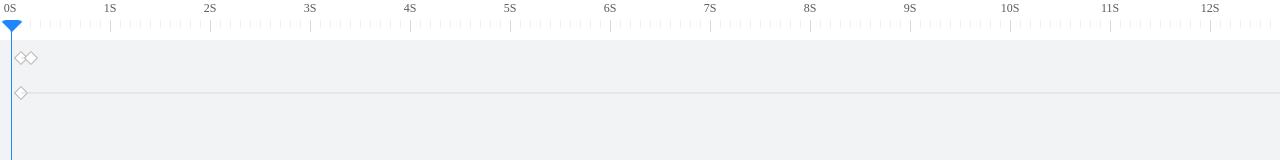
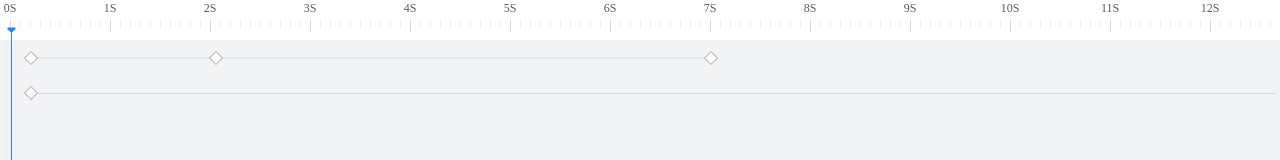
Before and after one commit to rexleimo/timeline-animation-edtior, a React (Vite) app in the folder packages/timeline-control/: page / in a window 1280 px wide. Shown: the top 160 px of the page. Built offline with nearby package versions, Linux system fonts and the light colour scheme.

Commit message:
点和线的的处理

```diff
--- a/packages/timeline-control/src/AnimationTimeline/AnimationMoveLine/AnimationMoveLine.tsx
+++ b/packages/timeline-control/src/AnimationTimeline/AnimationMoveLine/AnimationMoveLine.tsx
@@ -79,10 +79,19 @@ export function AnimationMoveLine(props: AnimationMoveLineParams) {
     timeMapRef.current = timeMap;
   }, [timeMap])
 
+  const prefix = (name?: string) => {
+    return `animation_move_lien${name || ''}`
+  }
 
   return (
-    <div className="animation_move_lien" ref={lineRef} style={{ height: height - 42 - 20 }}>
-      <div className="cap" onMouseDown={onMouseDown}></div>
+    <div className={prefix()} ref={lineRef} style={{ height: height - 42 - 20 }}>
+      <div className="cap" onMouseDown={onMouseDown}>
+        <div className={prefix('_icon')}>
+          <svg viewBox="0 0 2176 1024" version="1.1" xmlns="http://www.w3.org/2000/svg" p-id="9675" width="12" height="12">
+            <path d="M380.928 398.08c-132.736-116.992-49.92-336 126.976-336h1156.48c176.896 0 259.584 218.88 126.976 336L1170.816 945.536a128 128 0 0 1-169.344 0L380.928 398.08z" p-id="9676"></path>
+          </svg>
+        </div>
+      </div>
     </div>
   );
 }
--- a/packages/timeline-control/src/AnimationTimeline/AnimationMoveLine/style.less
+++ b/packages/timeline-control/src/AnimationTimeline/AnimationMoveLine/style.less
@@ -3,20 +3,17 @@
 .animation_move_lien{
   position: absolute;
   height: calc(100%);
-  top: 20px;
+  top: 32px;
   width: 1px;
   background-color:@color_primary;
 
-  ::after{
-    content: ' ';
+  &_icon{
     position: absolute;
     width: 0;
     height: 0;
-    border-top: 12px solid @color_primary;
-    border-right: 12px solid transparent;
-    border-left: 12px solid transparent;
-    border-radius: 50px;
-    transform: translateX(calc(-11px));
+    top: -10px;
+    fill: @color_primary;
+    transform: translateX(-5.5px);
     cursor: pointer;
   }
 
--- a/packages/timeline-control/src/AnimationTimeline/KeyframesRowControl.tsx
+++ b/packages/timeline-control/src/AnimationTimeline/KeyframesRowControl.tsx
@@ -8,6 +8,7 @@ import { useAtomAnimationConfig } from '../jotai';
 import { useAnimationData, ConfigMapKey, ITimeLineConfig } from '../jotai/AnimationData';
 import classNames from 'classnames';
 import { VerifyNamespace } from '../utils/verify';
+import { getOffsetLeft } from './utils/getOffsetLeft';
 
 export function KeyframesRowControl(props: KeyframesRowControlParams) {
   const { keyframesInfo, idx: controlIdx } = props;
@@ -36,20 +37,19 @@ export function KeyframesRowControl(props: KeyframesRowControlParams) {
     document.onmousemove = (e) => {
       const clientX = e.clientX;
       const { resultX: timeLeft, resutTime } = getTargetClientXCeilByLeft(clientX + timeLineScrollLeftRef.current);
-      console.log(timeLeft);
       cur.style.left = `${timeLeft - 5}px`;
       updateValue = resutTime;
+      const keyframesInfo = row[controlIdx as number].keyframesInfo;
+      keyframesInfo[idx].value = updateValue;
+      handeLineWidth(keyframesInfo);
     }
 
     document.onmouseup = (e) => {
       document.onmousemove = null;
       cur.classList.remove('active');
-      console.log(controlIdx, idx);
       row[controlIdx as number].keyframesInfo[idx].value = updateValue;
       setRows(row);
-      console.log(row[controlIdx as number].keyframesInfo);
     }
-
   }
 
   const onMouseDown = useCallback((e: MouseEvent<HTMLDivElement>, idx: number) => {
@@ -71,8 +71,8 @@ export function KeyframesRowControl(props: KeyframesRowControlParams) {
       }
 
       if (valR <= left) {
-        resultX = values[j - 1];
-        resutTime = values[j - 1];
+        resultX = values[j + 1];
+        resutTime = times[j + 1];
         break;
       }
     }
@@ -80,6 +80,7 @@ export function KeyframesRowControl(props: KeyframesRowControlParams) {
   }
 
   function getTargetClientXCeilByTime(val: KeyframesData): number {
+    const timeMap = timeMapRef.current;
     const times = Array.from(timeMap.keys());
     const values = Array.from(timeMap.values());
     let resultX = 0;
@@ -92,7 +93,7 @@ export function KeyframesRowControl(props: KeyframesRowControlParams) {
       }
 
       if (valR <= val.value) {
-        resultX = values[j + 1];
+        resultX = values[j];
         break;
       }
     }
@@ -100,14 +101,17 @@ export function KeyframesRowControl(props: KeyframesRowControlParams) {
     return resultX;
   }
 
-  useEffect(() => {
-
-    if (keyframesInfo.length === 0) return;
+  // 处理线段
+  const handeLineWidth = (arr: KeyframesData[]) => {
+    if (arr.length === 0) return;
+    const timeMap = timeMapRef.current;
+    const timeLineScrollLeft = timeLineScrollLeftRef.current;
 
     const cur = controlRef.current as HTMLDivElement;
     const minPoint = minBy(keyframesInfo, (o) => o.value) as KeyframesData;
     const maxPoint = maxBy(keyframesInfo, (o) => o.value) as KeyframesData;
     let startX = getTargetClientXCeilByTime(minPoint);
+    console.log(startX);
     let endX = getTargetClientXCeilByTime(maxPoint);
     let wdith = 0;
     if (VerifyNamespace.isUndefined(startX) && VerifyNamespace.isUndefined(endX)) {
@@ -122,7 +126,7 @@ export function KeyframesRowControl(props: KeyframesRowControlParams) {
       } else {
         endX = 0;
       }
-      wdith = endX - startX;
+
       if (timeLineScrollLeft === 0 && VerifyNamespace.isNaN(wdith)) {
         wdith = 0;
       }
@@ -130,16 +134,19 @@ export function KeyframesRowControl(props: KeyframesRowControlParams) {
     } else {
       startX = VerifyNamespace.isUndefined(startX) ? 0 : startX;
       endX = VerifyNamespace.isUndefined(endX) ? timeConfig.clientWidth + timeLineScrollLeft + 50 : endX;
-      wdith = endX - startX;
     }
 
+    wdith = endX - startX - 5 * 2;
+
     cur.style.width = `${wdith}px`;
-    cur.style.left = `${startX}px`;
-  }, [zoom, timeMap])
+    cur.style.left = `${startX + 5}px`;
+  }
 
-  useEffect(() => {
+  //点的处理
+  const handleDotPositon = () => {
     const showList: any[] = [];
-    keyframesInfo.forEach((keyframe) => {
+
+    keyframesInfo.forEach((keyframe, idx) => {
 
       let isShow = false;
       let left = -1000;
@@ -150,7 +157,8 @@ export function KeyframesRowControl(props: KeyframesRowControlParams) {
         isShow = false;
       }
       else {
-        left = getTargetClientXCeilByTime(keyframe) - 5;
+        const offsetLeft = getOffsetLeft(idx, keyframesInfo.length - 1);
+        left = getTargetClientXCeilByTime(keyframe) - offsetLeft;
         isShow = true;
       }
 
@@ -160,12 +168,15 @@ export function KeyframesRowControl(props: KeyframesRowControlParams) {
       })
     });
     setLists(showList);
-  }, [timeMap, timeLineScrollLeft])
+  }
+
 
   useEffect(() => {
     timeLineScrollLeftRef.current = timeLineScrollLeft;
     timeMapRef.current = timeMap;
-  }, [timeLineScrollLeft, timeMap]);
+    handeLineWidth(keyframesInfo);
+    handleDotPositon();
+  }, [timeLineScrollLeft, timeMap, zoom]);
 
   return (
 
@@ -175,9 +186,7 @@ export function KeyframesRowControl(props: KeyframesRowControlParams) {
         ref={controlRef}
       >
         <div className="line"></div>
-        {/* <div className="left_btn control_btn" ></div> */}
         {/* <div className="line" onMouseDown={moveControl}></div> */}
-        {/* <div className="right_btn control_btn" onMouseDown={onMouseDown}></div> */}
       </div>
 
       {
@@ -189,7 +198,7 @@ export function KeyframesRowControl(props: KeyframesRowControlParams) {
             }
             style={{
               left: !isNaN(keyframe.left) ? keyframe.left : -1000,
-              zIndex: idx
+              zIndex: idx + 10
             }}
             onMouseDown={(e) => onMouseDown(e, idx)}></div>
         })
--- /dev/null
+++ b/packages/timeline-control/src/AnimationTimeline/utils/getOffsetLeft.ts
@@ -0,0 +1,10 @@
+export function getOffsetLeft(value: number, len: number) {
+  switch (value) {
+    case 0:
+      return -5;
+    case len:
+      return +5;
+    default:
+      return 0;
+  }
+}
--- a/packages/timeline-control/src/run.tsx
+++ b/packages/timeline-control/src/run.tsx
@@ -12,7 +12,10 @@ root.render(<AnimationTimelineBox rows={
           value: 100,
         },
         {
-          value: 200
+          value: 2000
+        },
+        {
+          value: 7000
         }
       ]
     },
```
